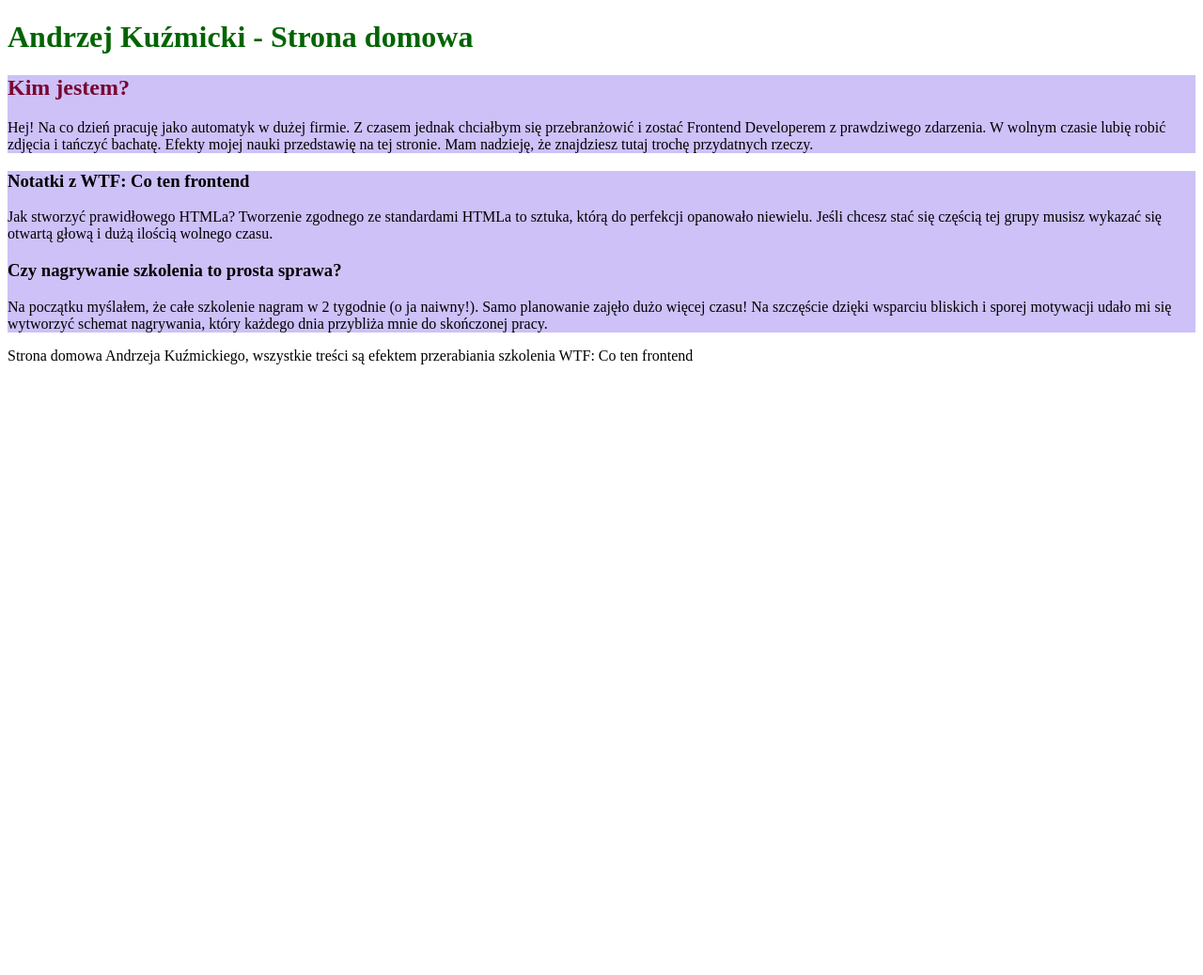
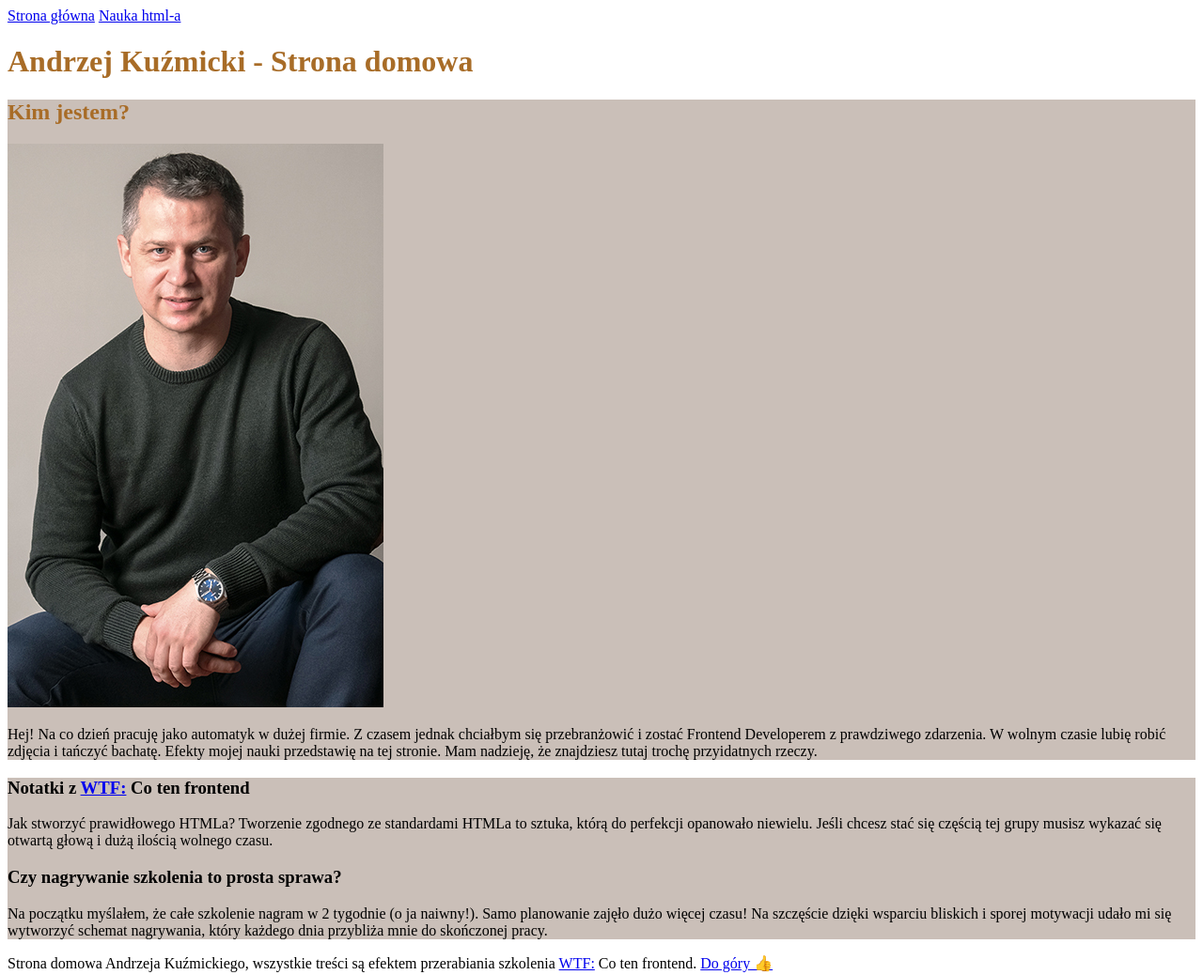
Before and after one commit to AndrzejKuzmicki/homepage, a plain HTML site: page index.html in a window 1280 px wide. Shown: the whole page at 94% size. Before the commit the page ends 800 px from the top, so only its background shows below. Drawn offline with Linux system fonts and the light colour scheme.

Commit message:
Learning html tags

```diff
--- a/index.html
+++ b/index.html
@@ -7,25 +7,32 @@
         <link rel="stylesheet" href="style.css" type="text/css">
 	</head>
 	<body>
+		<header>
+			<nav>
+				<a href="index.html">Strona główna</a>
+				<a href="nauka-html.html">Nauka html-a</a>
+			</nav>
+		</header>
 		<main>
-			<header>
+			<header id="top">
 				<h1>Andrzej Kuźmicki - Strona domowa</h1>
 			</header>
 
 			<section>
 				<h2>Kim jestem?</h2>
+				<img src="symp.jpg" alt="Zdjęcie Andrzeja">
 				<p>
 					Hej! Na co dzień pracuję jako automatyk w dużej firmie. Z czasem
 					jednak chciałbym się przebranżowić i zostać Frontend Developerem z
 					prawdziwego zdarzenia. W wolnym czasie lubię robić zdjęcia i tańczyć
 					bachatę. Efekty mojej nauki przedstawię na tej stronie. Mam nadzieję,
-					że znajdziesz tutaj trochę przydatnych rzeczy.
+					że znajdziesz tutaj trochę przyidatnych rzeczy.
 				</p>
 			</section>
 
 			<section>
 				<article>
-					<h3>Notatki z WTF: Co ten frontend</h3>
+					<h3>Notatki z <a href="https://cotenfrontend.pl" target="_blank">WTF:</a> Co ten frontend</h3>
 					<p>
 						Jak stworzyć prawidłowego HTMLa? Tworzenie zgodnego ze standardami
 						HTMLa to sztuka, którą do perfekcji opanowało niewielu. Jeśli chcesz
@@ -46,10 +53,12 @@
 				</article>
 			</section>
 
-			<footer>
-				<p>Strona domowa Andrzeja Kuźmickiego, wszystkie treści są efektem
-				przerabiania szkolenia WTF: Co ten frontend</p>
-			</footer>
+
 		</main>
+
+		<footer>
+			<p>Strona domowa Andrzeja Kuźmickiego, wszystkie treści są efektem
+			przerabiania szkolenia <a href="https://cotenfrontend.pl" target="_blank">WTF:</a> Co ten frontend. <a href="#top">Do góry 👍</a></p>
+		</footer>
 	</body>
 </html>
--- a/style.css
+++ b/style.css
@@ -1,11 +1,11 @@
 h1 {
-    color: darkgreen
+    color: #a86c27;
 }
 
 h2 {
-    color: #780831;
+    color: #a86c27;
 }
 
 section {
-    background: #cdc1f8;
+    background: #cabfb8;
 }
```
Also changed, not shown: nauka-html.html (added, +41 -0 lines), symp.jpg (added).
